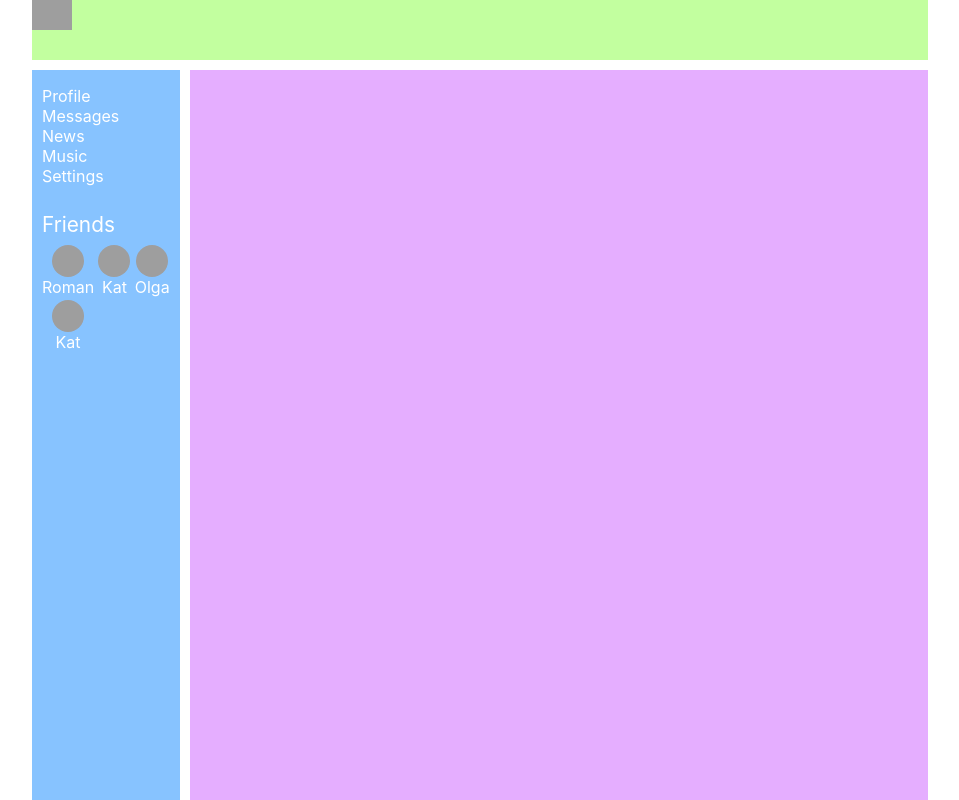
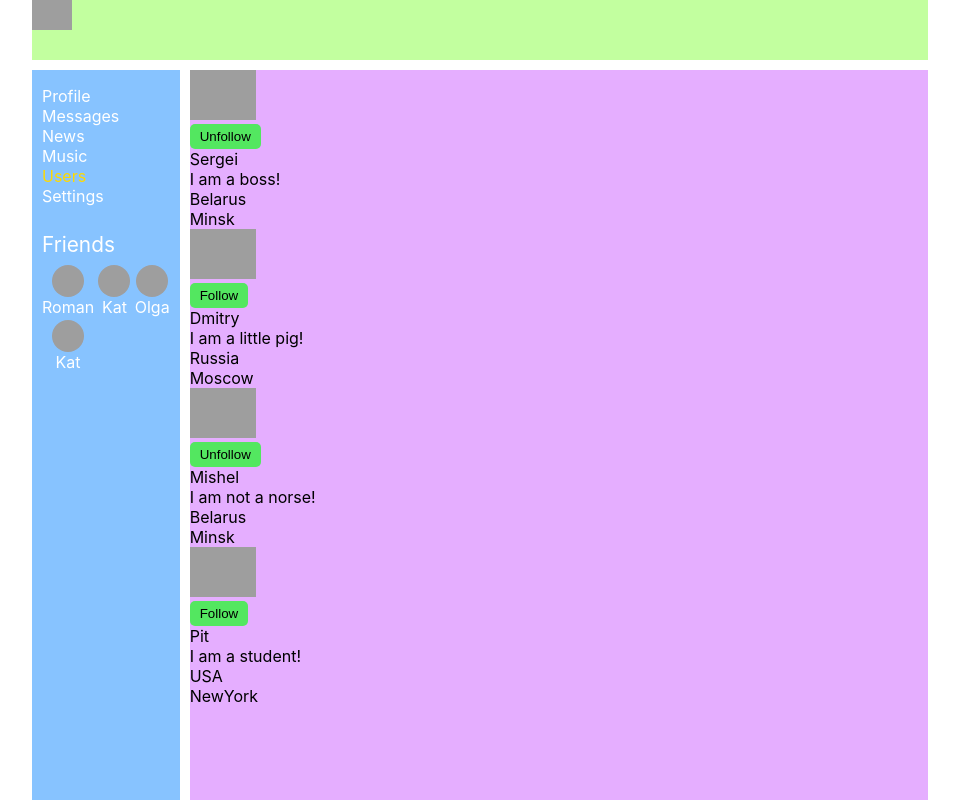
Before and after one commit to Ef-Siarhei/social-network, a React (Create React App) app: page /users in a window 1280 px wide. Shown: the whole page, without its empty margins (160-1119 px from the left). Built offline with nearby package versions, Linux system fonts and the light colour scheme; grey boxes are pictures that could not be loaded.

Commit message:
feat: add users page

```diff
--- a/src/App.js
+++ b/src/App.js
@@ -7,6 +7,7 @@ import News from './components/news/News';
 import Profile from './components/profile/Profile';
 import Settings from './components/settings/Settings';
 import DialogsContainer from './components/dialogs/DialogsContainer';
+import UsersContainer from './components/users/UsersContainer';
 
 function App() {
   return (
@@ -19,6 +20,7 @@ function App() {
           <Route path="/dialogs/*" element={<DialogsContainer />} />
           <Route path="/news" element={<News />} />
           <Route path="/music" element={<Music />} />
+          <Route path="/users" element={<UsersContainer />} />
           <Route path="/settings" element={<Settings />} />
         </Routes>
       </div>
--- a/src/components/navbar/Navbar.jsx
+++ b/src/components/navbar/Navbar.jsx
@@ -23,6 +23,10 @@ export default function Navbar() {
           Music
         </NavLink>
 
+        <NavLink to="/users" className={setActive}>
+          Users
+        </NavLink>
+
         <NavLink to="/settings" className={setActive}>
           Settings
         </NavLink>
--- /dev/null
+++ b/src/components/users/Users.jsx
@@ -0,0 +1,72 @@
+import s from './users.module.css';
+
+const Users = (props) => {
+  // if (props.users.length === 0) {
+  //   props.setUsers([
+  //     {
+  //       id: 1,
+  //       followed: true,
+  //       fullName: 'Sergei',
+  //       status: 'I am a boss!',
+  //       location: { city: 'Minsk', country: 'Belarus' },
+  //       photoURL:
+  //         'https://vz.cnwimg.com/thumb-400x400/wp-content/uploads/2020/01/katy-perry2.jpg',
+  //     },
+  //     {
+  //       id: 2,
+  //       followed: false,
+  //       fullName: 'Dmitry',
+  //       status: 'I am a little pig!',
+  //       location: { city: 'Moscow', country: 'Russia' },
+  //       photoURL:
+  //         'https://vz.cnwimg.com/thumb-400x400/wp-content/uploads/2020/01/katy-perry2.jpg',
+  //     },
+  //   ]);
+  // }
+
+  return (
+    <div>
+      {props.users.map((user) => {
+        return (
+          <div key={user.id}>
+            <span>
+              <div>
+                <img src={user.photoURL} alt="" className={s.photo} />
+              </div>
+              <div>
+                {user.followed ? (
+                  <button
+                    onClick={() => {
+                      props.unFollow(user.id);
+                    }}
+                  >
+                    Unfollow
+                  </button>
+                ) : (
+                  <button
+                    onClick={() => {
+                      props.follow(user.id);
+                    }}
+                  >
+                    Follow
+                  </button>
+                )}
+              </div>
+            </span>
+            <span>
+              <span>
+                <div>{user.fullName}</div>
+                <div>{user.status}</div>
+              </span>
+              <span>
+                <div>{user.location.country}</div>
+                <div>{user.location.city}</div>
+              </span>
+            </span>
+          </div>
+        );
+      })}
+    </div>
+  );
+};
+export default Users;
--- /dev/null
+++ b/src/components/users/UsersContainer.jsx
@@ -0,0 +1,23 @@
+import Users from './Users';
+import { connect } from 'react-redux';
+import {
+  followAC,
+  setUsersAC,
+  unFollowAC,
+} from '../../redux/reduced/users-reducer';
+
+const mapStateToProps = (state) => {
+  return { users: state.usersPage.users };
+};
+
+const mapDispatchToProps = (dispatch) => {
+  return {
+    follow: (userId) => dispatch(followAC(userId)),
+    unFollow: (userId) => dispatch(unFollowAC(userId)),
+    setUsers: (users) => dispatch(setUsersAC(users)),
+  };
+};
+
+const UsersContainer = connect(mapStateToProps, mapDispatchToProps)(Users);
+
+export default UsersContainer;
--- /dev/null
+++ b/src/components/users/users.module.css
@@ -0,0 +1,3 @@
+.photo {
+  height: 50px;
+}
--- /dev/null
+++ b/src/redux/reduced/users-reducer.js
@@ -0,0 +1,85 @@
+const FOLLOW = 'FOLLOW';
+const UNFOLLOW = 'UNFOLLOW';
+const SET_USERS = 'SET-USERS';
+
+const initialState = {
+  users: [
+    {
+      id: 1,
+      followed: true,
+      fullName: 'Sergei',
+      status: 'I am a boss!',
+      location: { city: 'Minsk', country: 'Belarus' },
+      photoURL:
+        'https://vz.cnwimg.com/thumb-400x400/wp-content/uploads/2020/01/katy-perry2.jpg',
+    },
+    {
+      id: 2,
+      followed: false,
+      fullName: 'Dmitry',
+      status: 'I am a little pig!',
+      location: { city: 'Moscow', country: 'Russia' },
+      photoURL:
+        'https://vz.cnwimg.com/thumb-400x400/wp-content/uploads/2020/01/katy-perry2.jpg',
+    },
+    {
+      id: 3,
+      followed: true,
+      fullName: 'Mishel',
+      status: 'I am  not a norse!',
+      location: { city: 'Minsk', country: 'Belarus' },
+      photoURL:
+        'https://vz.cnwimg.com/thumb-400x400/wp-content/uploads/2020/01/katy-perry2.jpg',
+    },
+    {
+      id: 4,
+      followed: false,
+      fullName: 'Pit',
+      status: 'I am a student!',
+      location: { city: 'NewYork', country: 'USA' },
+      photoURL:
+        'https://vz.cnwimg.com/thumb-400x400/wp-content/uploads/2020/01/katy-perry2.jpg',
+    },
+  ],
+};
+
+const usersReducer = (state = initialState, action) => {
+  switch (action.type) {
+    case FOLLOW: {
+      return {
+        ...state,
+        users: state.users.map((user) => {
+          if (user.id === action.userId) {
+            return { ...user, followed: true };
+          }
+          return user;
+        }),
+      };
+    }
+    case UNFOLLOW: {
+      return {
+        ...state,
+        users: state.users.map((user) => {
+          if (user.id === action.userId) {
+            return { ...user, followed: false };
+          }
+          return user;
+        }),
+      };
+    }
+    case SET_USERS: {
+      return {
+        ...state,
+        users: [...state.users, ...action.users],
+      };
+    }
+    default:
+      return state;
+  }
+};
+
+export const followAC = (userId) => ({ type: FOLLOW, userId });
+export const unFollowAC = (userId) => ({ type: UNFOLLOW, userId });
+export const setUsersAC = (users) => ({ type: SET_USERS, users });
+
+export default usersReducer;
--- a/src/redux/redux-store.js
+++ b/src/redux/redux-store.js
@@ -2,12 +2,14 @@ import { combineReducers, legacy_createStore as createStore } from 'redux';
 import profileReducer from './reduced/profile-reducer';
 import messagesReducer from './reduced/messages-reducer';
 import sidebarReducer from './reduced/sidebar-reducer';
+import usersReducer from './reduced/users-reducer';
 // createStore устарел потому legacy_createStore as createStore
 
 let reducers = combineReducers({
   profilePage: profileReducer,
   messagesPage: messagesReducer,
   sidebar: sidebarReducer,
+  usersPage: usersReducer,
 });
 
 let store = createStore(reducers);
```
